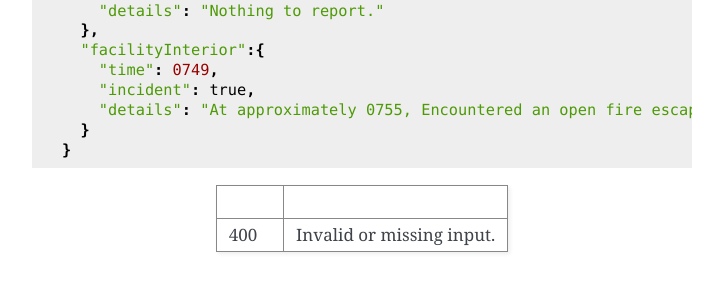
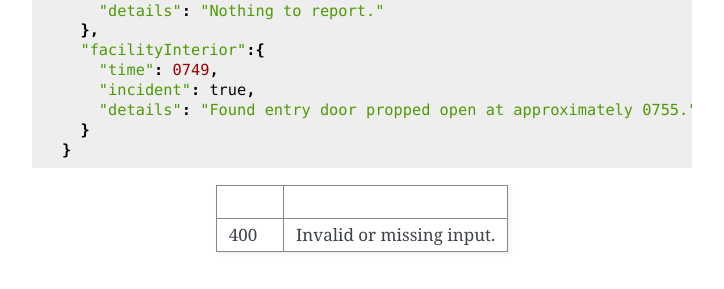
Before and after one commit to OfficePop/SphinxSite, a Sphinx documentation site: the page built from doc/index.rst, in a window 1280 px wide and 900 px high, scrolled down 2062 px. Shown: the part 159-448 px from the top of the window, without its empty margins (388-1112 px from the left). Built offline with Sphinx 7.4.7, drawn with Linux system fonts in a browser that asks for light colours.

Commit message:
Update index.rst

```diff
--- a/doc/index.rst
+++ b/doc/index.rst
@@ -100,7 +100,7 @@ Adds a patrol report. A successful response requires all listed parameters be in
      "facilityInterior":{
        "time": 0749,
        "incident": true,
-       "details": "At approximately 0755, Encountered an open fire escape in western corridor. Notified dispatcher, closed fire escape, and queried individuals in the area. Fire escape had been opened and de-alarmed for maintenance but was not properly closed."
+       "details": "Found entry door propped open at approximately 0755."
      }
    }
 
```
